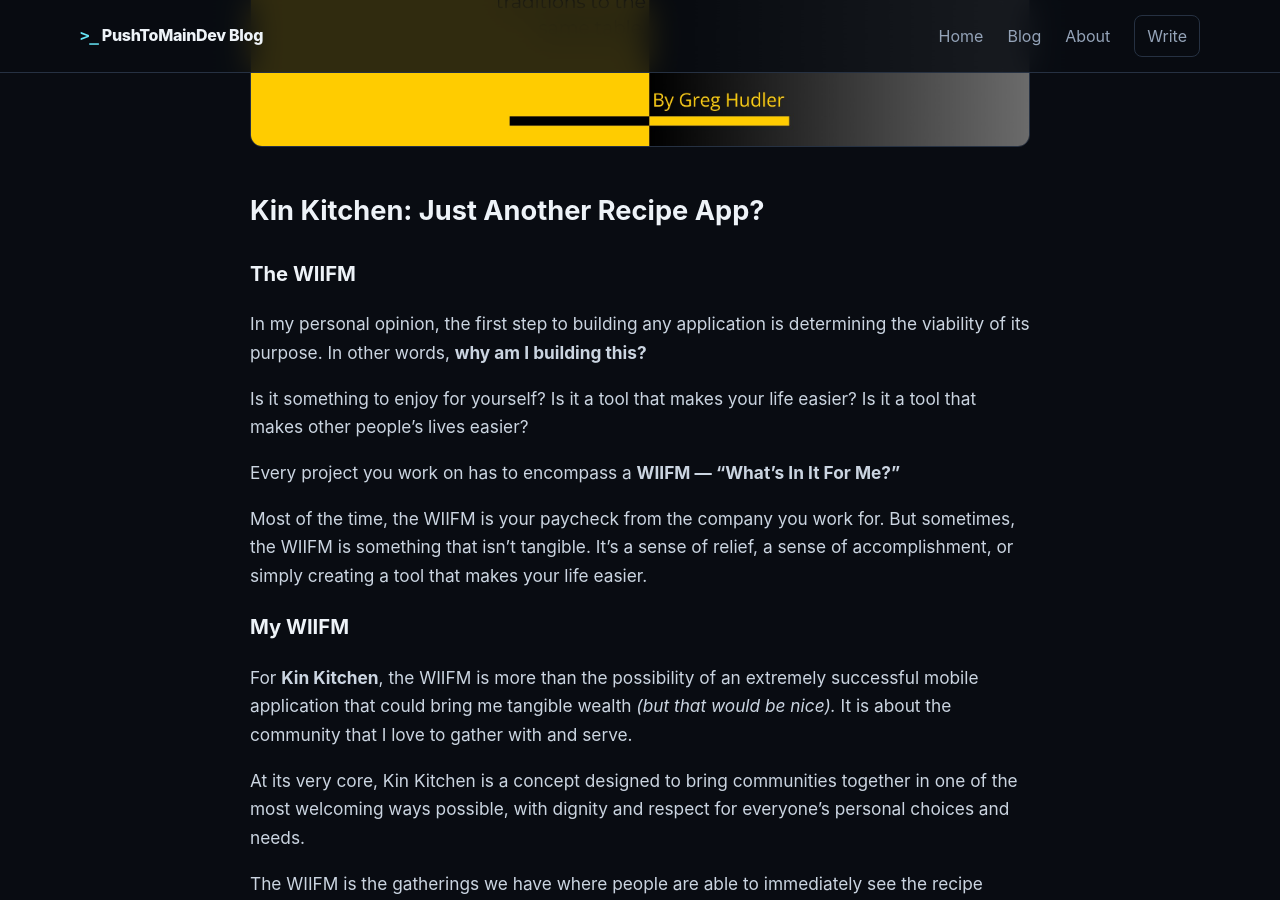
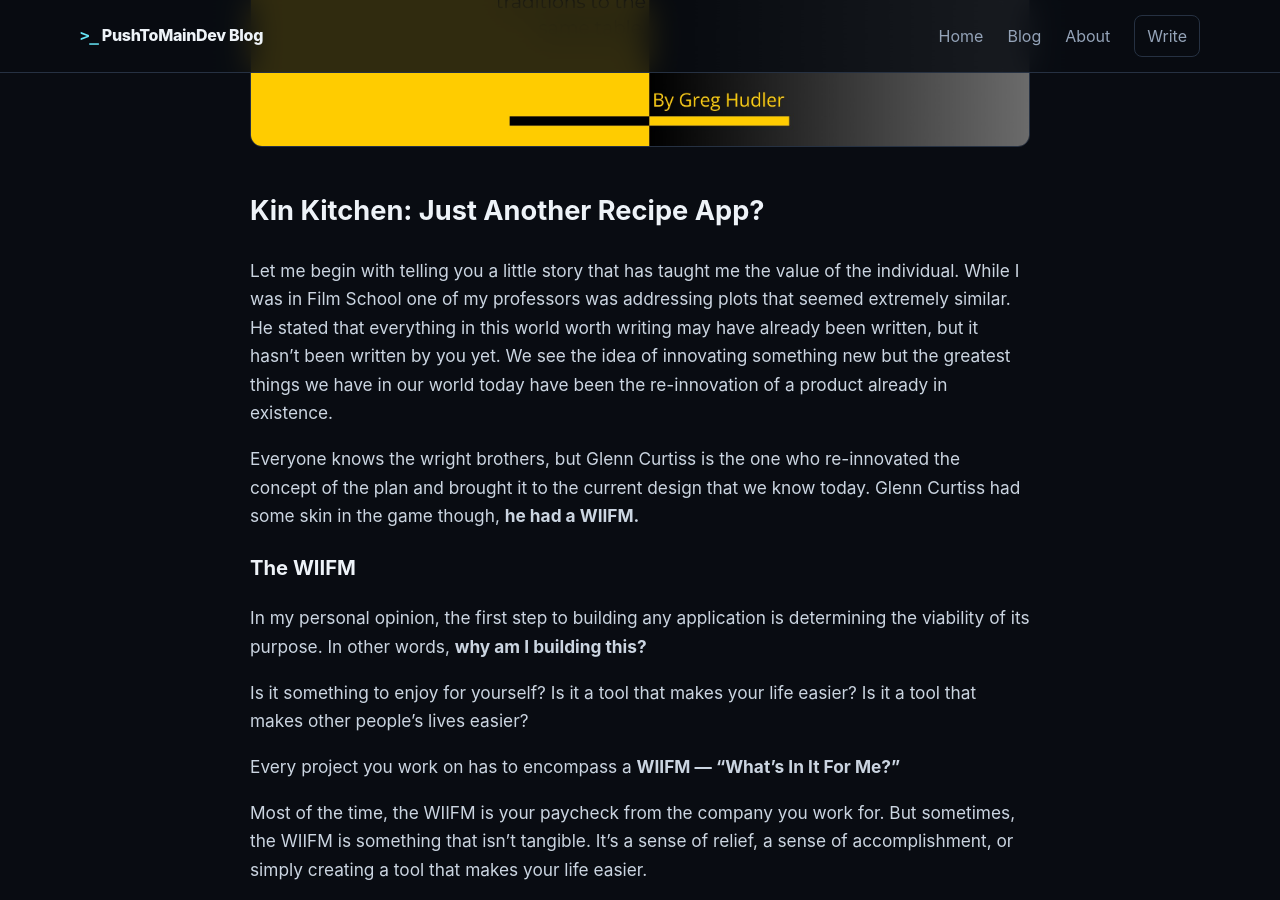
Before and after one commit to PushToMainDev/development-blog, a Jekyll site: the page built from _posts/2026-08-07-kin-kitchen-setting-the-foundation.md, in a window 1280 px wide and 900 px high, scrolled down 816 px. Built offline with Jekyll 4.4.1, drawn with Linux system fonts in a browser that asks for light colours.

Commit message:
Update Blog Post “2026-08-07-kin-kitchen-setting-the-foundation”

```diff
--- a/_posts/2026-08-07-kin-kitchen-setting-the-foundation.md
+++ b/_posts/2026-08-07-kin-kitchen-setting-the-foundation.md
@@ -10,6 +10,10 @@
 image: /development-blog/assets/uploads/screenshot-2026-08-07-165330.jpg
 ---
 ## Kin Kitchen: Just Another Recipe App?
+
+Let me begin with telling you a little story that has taught me the value of the individual.  While I was in Film School one of my professors was addressing plots that seemed extremely similar.  He stated that everything in this world worth writing may have already been written, but it hasn't been written by you yet.  We see the idea of innovating something new but the greatest things we have in our world today have been the re-innovation of a product already in existence.
+
+Everyone knows the wright brothers, but Glenn Curtiss is the one who re-innovated the concept of the plan and brought it to the current design that we know today.  Glenn Curtiss had some skin in the game though, **he had a WIIFM.**
 
 ### The WIIFM
 
```
